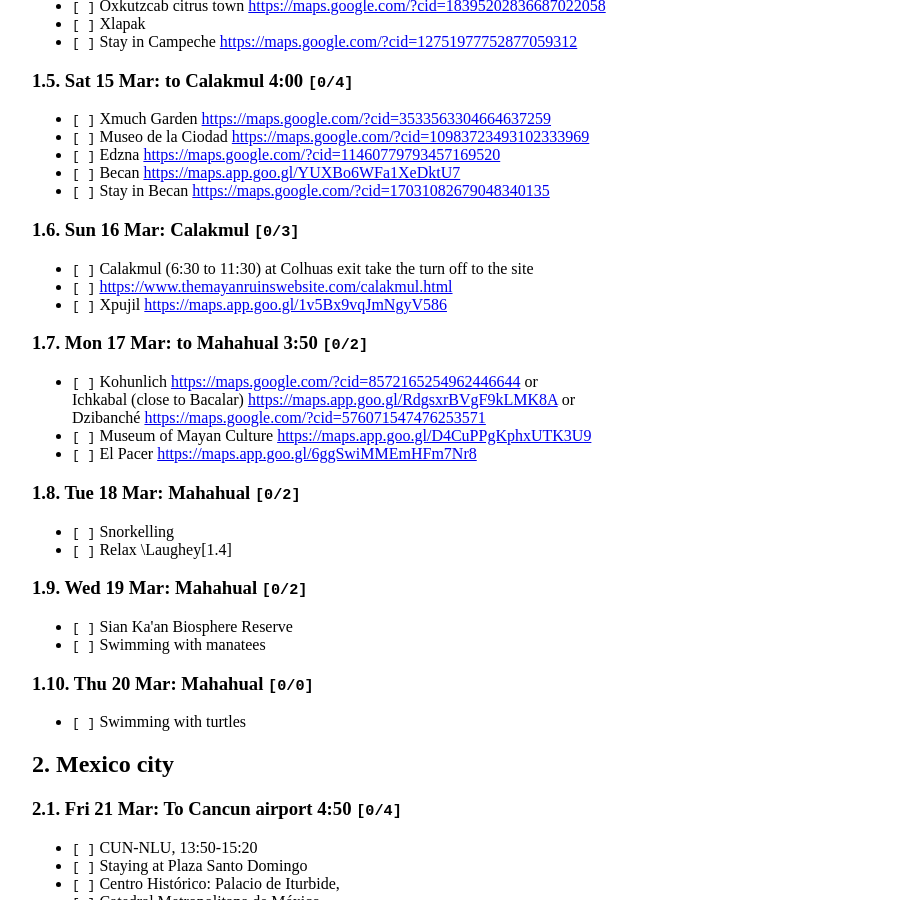
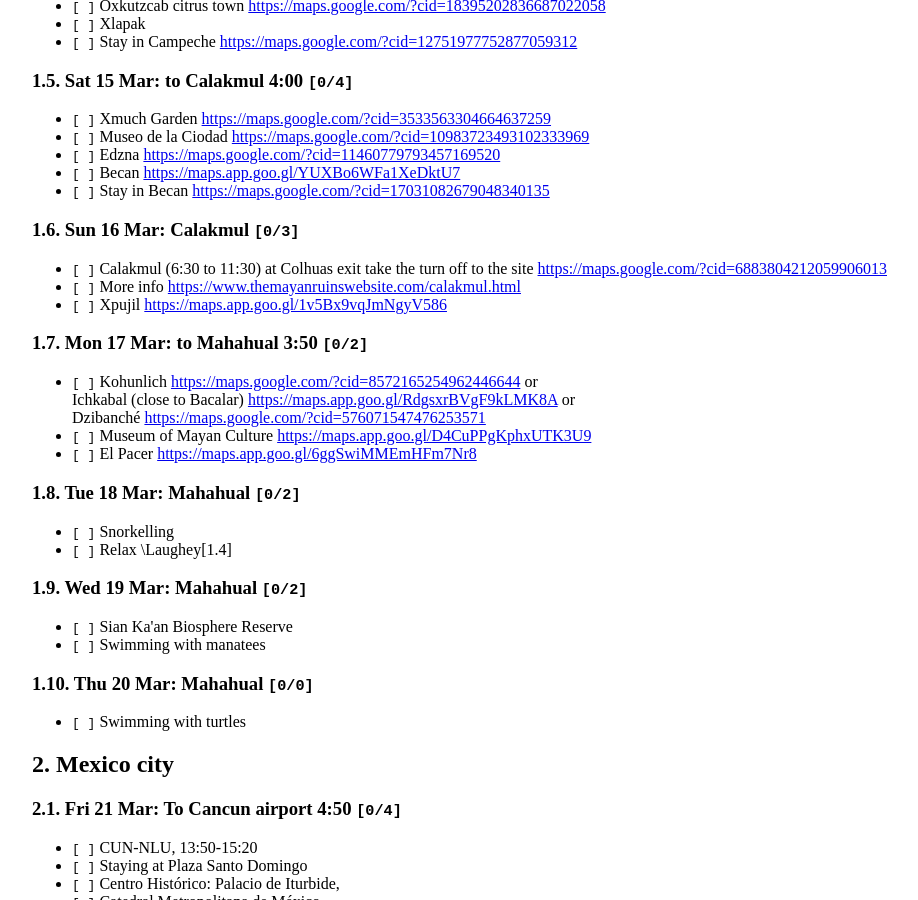
Before and after one commit to ssharoff/ssharoff.github.io, a Jekyll site: the page travel/mexico-plans.html, which Jekyll copies as it is, in a window 1280 px wide and 900 px high, scrolled down 703 px. Shown: the whole window, without its empty margins (128-1046 px from the left). Built offline with Jekyll 4.4.1, drawn with Linux system fonts in a browser that asks for light colours; some of the changed text lies outside the part shown.

Commit message:
calakmul

```diff
--- a/publications/list.org
+++ b/publications/list.org
@@ -2,6 +2,7 @@
    + [[./2025-coling-ood.pdf]]
    + [[./2025-coling-author.pdf]]
    + [[./2024-eamt.pdf]]
+   + [[https://www.ncbi.nlm.nih.gov/pmc/articles/PMC10902135]]
    + [[./2024-coling.pdf]]
    + [[./2024-ai-health.pdf]]
    + [[./2024-SociolinguisticVariation.pdf]]
--- a/travel/mexico-plans.html
+++ b/travel/mexico-plans.html
@@ -3,7 +3,7 @@
 "http://www.w3.org/TR/xhtml1/DTD/xhtml1-strict.dtd">
 <html xmlns="http://www.w3.org/1999/xhtml" lang="en" xml:lang="en">
 <head>
-<!-- 2025-02-02 Sun 14:43 -->
+<!-- 2025-02-05 Wed 19:57 -->
 <meta http-equiv="Content-Type" content="text/html;charset=utf-8" />
 <meta name="viewport" content="width=device-width, initial-scale=1" />
 <title>&lrm;</title>
@@ -228,12 +228,12 @@
 <body>
 <div id="content" class="content">
 
-<div id="outline-container-orge406466" class="outline-2">
-<h2 id="orge406466"><span class="section-number-2">1.</span> Yucatan</h2>
+<div id="outline-container-org534ce88" class="outline-2">
+<h2 id="org534ce88"><span class="section-number-2">1.</span> Yucatan</h2>
 <div class="outline-text-2" id="text-1">
 </div>
-<div id="outline-container-orgf84e1a5" class="outline-3">
-<h3 id="orgf84e1a5"><span class="section-number-3">1.1.</span> Tue 11 Mar: Arrival to Cancun <code>[0/3]</code></h3>
+<div id="outline-container-org50c0058" class="outline-3">
+<h3 id="org50c0058"><span class="section-number-3">1.1.</span> Tue 11 Mar: Arrival to Cancun <code>[0/3]</code></h3>
 <div class="outline-text-3" id="text-1-1">
 <ul class="org-ul">
 <li class="off"><code>[&#xa0;]</code> Landing 16:55;</li>
@@ -243,8 +243,8 @@
 </div>
 </div>
 
-<div id="outline-container-org6d56cc3" class="outline-3">
-<h3 id="org6d56cc3"><span class="section-number-3">1.2.</span> Wed 12 Mar: to Valladolid 2:20 <code>[1/5]</code></h3>
+<div id="outline-container-org552f3ff" class="outline-3">
+<h3 id="org552f3ff"><span class="section-number-3">1.2.</span> Wed 12 Mar: to Valladolid 2:20 <code>[1/5]</code></h3>
 <div class="outline-text-3" id="text-1-2">
 <ul class="org-ul">
 <li class="off"><code>[&#xa0;]</code> Coba^? <a href="https://maps.google.com/?cid=14302297260168381406">https://maps.google.com/?cid=14302297260168381406</a> or<br />
@@ -259,8 +259,8 @@
 </div>
 </div>
 
-<div id="outline-container-orgb394aac" class="outline-3">
-<h3 id="orgb394aac"><span class="section-number-3">1.3.</span> Thu 13 Mar: to Uxmal 2:40 <code>[1/6]</code></h3>
+<div id="outline-container-org89a3d9a" class="outline-3">
+<h3 id="org89a3d9a"><span class="section-number-3">1.3.</span> Thu 13 Mar: to Uxmal 2:40 <code>[1/6]</code></h3>
 <div class="outline-text-3" id="text-1-3">
 <ul class="org-ul">
 <li class="off"><code>[&#xa0;]</code> Chichen Itza <a href="https://maps.google.com/?cid=8943762525109439898">https://maps.google.com/?cid=8943762525109439898</a></li>
@@ -274,8 +274,8 @@
 </div>
 </div>
 
-<div id="outline-container-org8732ab4" class="outline-3">
-<h3 id="org8732ab4"><span class="section-number-3">1.4.</span> Fri 14 Mar: to Campeche 2:20  <code>[1/6]</code></h3>
+<div id="outline-container-org4fadaf3" class="outline-3">
+<h3 id="org4fadaf3"><span class="section-number-3">1.4.</span> Fri 14 Mar: to Campeche 2:20  <code>[1/6]</code></h3>
 <div class="outline-text-3" id="text-1-4">
 <ul class="org-ul">
 <li class="off"><code>[&#xa0;]</code> <a href="https://en.wikivoyage.org/wiki/Ruta_Puuc">https://en.wikivoyage.org/wiki/Ruta_Puuc</a></li>
@@ -289,8 +289,8 @@
 </div>
 </div>
 
-<div id="outline-container-org03265d9" class="outline-3">
-<h3 id="org03265d9"><span class="section-number-3">1.5.</span> Sat 15 Mar: to Calakmul 4:00 <code>[0/4]</code></h3>
+<div id="outline-container-org9b81786" class="outline-3">
+<h3 id="org9b81786"><span class="section-number-3">1.5.</span> Sat 15 Mar: to Calakmul 4:00 <code>[0/4]</code></h3>
 <div class="outline-text-3" id="text-1-5">
 <ul class="org-ul">
 <li class="off"><code>[&#xa0;]</code> Xmuch Garden <a href="https://maps.google.com/?cid=3533563304664637259">https://maps.google.com/?cid=3533563304664637259</a></li>
@@ -302,19 +302,19 @@
 </div>
 </div>
 
-<div id="outline-container-org0227f8e" class="outline-3">
-<h3 id="org0227f8e"><span class="section-number-3">1.6.</span> Sun 16 Mar:  Calakmul <code>[0/3]</code></h3>
+<div id="outline-container-orge3a5226" class="outline-3">
+<h3 id="orge3a5226"><span class="section-number-3">1.6.</span> Sun 16 Mar:  Calakmul <code>[0/3]</code></h3>
 <div class="outline-text-3" id="text-1-6">
 <ul class="org-ul">
-<li class="off"><code>[&#xa0;]</code> Calakmul (6:30 to 11:30) at Colhuas exit take the turn off to the site</li>
-<li class="off"><code>[&#xa0;]</code> <a href="https://www.themayanruinswebsite.com/calakmul.html">https://www.themayanruinswebsite.com/calakmul.html</a></li>
+<li class="off"><code>[&#xa0;]</code> Calakmul (6:30 to 11:30) at Colhuas exit take the turn off to the site <a href="https://maps.google.com/?cid=6883804212059906013">https://maps.google.com/?cid=6883804212059906013</a></li>
+<li class="off"><code>[&#xa0;]</code> More info <a href="https://www.themayanruinswebsite.com/calakmul.html">https://www.themayanruinswebsite.com/calakmul.html</a></li>
 <li class="off"><code>[&#xa0;]</code> Xpujil <a href="https://maps.app.goo.gl/1v5Bx9vqJmNgyV586">https://maps.app.goo.gl/1v5Bx9vqJmNgyV586</a></li>
 </ul>
 </div>
 </div>
 
-<div id="outline-container-org092c2ed" class="outline-3">
-<h3 id="org092c2ed"><span class="section-number-3">1.7.</span> Mon 17 Mar: to Mahahual 3:50 <code>[0/2]</code></h3>
+<div id="outline-container-orgf04d1ac" class="outline-3">
+<h3 id="orgf04d1ac"><span class="section-number-3">1.7.</span> Mon 17 Mar: to Mahahual 3:50 <code>[0/2]</code></h3>
 <div class="outline-text-3" id="text-1-7">
 <ul class="org-ul">
 <li class="off"><code>[&#xa0;]</code> Kohunlich <a href="https://maps.google.com/?cid=8572165254962446644">https://maps.google.com/?cid=8572165254962446644</a> or <br />
@@ -326,8 +326,8 @@
 </div>
 </div>
 
-<div id="outline-container-orgfe71ad1" class="outline-3">
-<h3 id="orgfe71ad1"><span class="section-number-3">1.8.</span> Tue 18 Mar: Mahahual <code>[0/2]</code></h3>
+<div id="outline-container-orgea087d8" class="outline-3">
+<h3 id="orgea087d8"><span class="section-number-3">1.8.</span> Tue 18 Mar: Mahahual <code>[0/2]</code></h3>
 <div class="outline-text-3" id="text-1-8">
 <ul class="org-ul">
 <li class="off"><code>[&#xa0;]</code> Snorkelling</li>
@@ -336,8 +336,8 @@
 </div>
 </div>
 
-<div id="outline-container-org950041c" class="outline-3">
-<h3 id="org950041c"><span class="section-number-3">1.9.</span> Wed 19 Mar: Mahahual <code>[0/2]</code></h3>
+<div id="outline-container-org244b3f3" class="outline-3">
+<h3 id="org244b3f3"><span class="section-number-3">1.9.</span> Wed 19 Mar: Mahahual <code>[0/2]</code></h3>
 <div class="outline-text-3" id="text-1-9">
 <ul class="org-ul">
 <li class="off"><code>[&#xa0;]</code> Sian Ka'an Biosphere Reserve</li>
@@ -346,8 +346,8 @@
 </div>
 </div>
 
-<div id="outline-container-orgd00835a" class="outline-3">
-<h3 id="orgd00835a"><span class="section-number-3">1.10.</span> Thu 20 Mar: Mahahual <code>[0/0]</code></h3>
+<div id="outline-container-orgf813aa3" class="outline-3">
+<h3 id="orgf813aa3"><span class="section-number-3">1.10.</span> Thu 20 Mar: Mahahual <code>[0/0]</code></h3>
 <div class="outline-text-3" id="text-1-10">
 <ul class="org-ul">
 <li class="off"><code>[&#xa0;]</code> Swimming with turtles</li>
@@ -356,12 +356,12 @@
 </div>
 </div>
 
-<div id="outline-container-orgcd0eb5f" class="outline-2">
-<h2 id="orgcd0eb5f"><span class="section-number-2">2.</span> Mexico city</h2>
+<div id="outline-container-org3d5205e" class="outline-2">
+<h2 id="org3d5205e"><span class="section-number-2">2.</span> Mexico city</h2>
 <div class="outline-text-2" id="text-2">
 </div>
-<div id="outline-container-org0ba9413" class="outline-3">
-<h3 id="org0ba9413"><span class="section-number-3">2.1.</span> Fri 21 Mar: To Cancun airport 4:50 <code>[0/4]</code></h3>
+<div id="outline-container-org7496700" class="outline-3">
+<h3 id="org7496700"><span class="section-number-3">2.1.</span> Fri 21 Mar: To Cancun airport 4:50 <code>[0/4]</code></h3>
 <div class="outline-text-3" id="text-2-1">
 <ul class="org-ul">
 <li class="off"><code>[&#xa0;]</code> CUN-NLU, 13:50-15:20</li>
@@ -373,8 +373,8 @@
 </div>
 </div>
 
-<div id="outline-container-org549756e" class="outline-3">
-<h3 id="org549756e"><span class="section-number-3">2.2.</span> Sat 22 Mar: Chapultepec, Roma <code>[0/3]</code></h3>
+<div id="outline-container-org4c3ca00" class="outline-3">
+<h3 id="org4c3ca00"><span class="section-number-3">2.2.</span> Sat 22 Mar: Chapultepec, Roma <code>[0/3]</code></h3>
 <div class="outline-text-3" id="text-2-2">
 <ul class="org-ul">
 <li class="off"><code>[&#xa0;]</code> Museo de Anthropologia <a href="https://maps.google.com/?cid=9521483601320789284">https://maps.google.com/?cid=9521483601320789284</a></li>
@@ -384,8 +384,8 @@
 </div>
 </div>
 
-<div id="outline-container-org0e1e5bd" class="outline-3">
-<h3 id="org0e1e5bd"><span class="section-number-3">2.3.</span> Sun 23 Mar: Del Carmen <code>[0/3]</code></h3>
+<div id="outline-container-org3014030" class="outline-3">
+<h3 id="org3014030"><span class="section-number-3">2.3.</span> Sun 23 Mar: Del Carmen <code>[0/3]</code></h3>
 <div class="outline-text-3" id="text-2-3">
 <ul class="org-ul">
 <li class="off"><code>[&#xa0;]</code> Frida Kahlo <a href="https://maps.google.com/?cid=7062107075614930081">https://maps.google.com/?cid=7062107075614930081</a></li>
@@ -395,8 +395,8 @@
 </div>
 </div>
 
-<div id="outline-container-org6e3ec2e" class="outline-3">
-<h3 id="org6e3ec2e"><span class="section-number-3">2.4.</span> Mon 24 Mar:  <code>[0/4]</code></h3>
+<div id="outline-container-orgb12308e" class="outline-3">
+<h3 id="orgb12308e"><span class="section-number-3">2.4.</span> Mon 24 Mar:  <code>[0/4]</code></h3>
 <div class="outline-text-3" id="text-2-4">
 <ul class="org-ul">
 <li class="off"><code>[&#xa0;]</code> Zona Arquelógica Tlatelolco (Tlatelolco Archaeological Site) (entrance is on Lázaro Cárdenas) <a href="https://maps.google.com/?cid=1701952053221864427">https://maps.google.com/?cid=1701952053221864427</a></li>
@@ -408,8 +408,8 @@
 </div>
 </div>
 
-<div id="outline-container-org07e00e8" class="outline-3">
-<h3 id="org07e00e8"><span class="section-number-3">2.5.</span> Tue 25 Mar: <code>[0/3]</code></h3>
+<div id="outline-container-orga79ab7d" class="outline-3">
+<h3 id="orga79ab7d"><span class="section-number-3">2.5.</span> Tue 25 Mar: <code>[0/3]</code></h3>
 <div class="outline-text-3" id="text-2-5">
 <ul class="org-ul">
 <li class="off"><code>[&#xa0;]</code> ^? Museo Soumaya <a href="https://maps.google.com/?cid=10624803107852467379">https://maps.google.com/?cid=10624803107852467379</a></li>
@@ -419,7 +419,7 @@
 </div>
 
 <ol class="org-ol">
-<li><a id="org7e87be0"></a>Possible day away<br />
+<li><a id="orge99804c"></a>Possible day away<br />
 <div class="outline-text-4" id="text-2-5-1">
 <ul class="org-ul">
 <li class="off"><code>[&#xa0;]</code> Puebla: Cacaxtla or Cholula</li>
@@ -431,8 +431,8 @@
 </ol>
 </div>
 
-<div id="outline-container-org3e3abfd" class="outline-3">
-<h3 id="org3e3abfd"><span class="section-number-3">2.6.</span> Wed 26 Mar: Flight to Cancun <code>[0/3]</code></h3>
+<div id="outline-container-org2653aee" class="outline-3">
+<h3 id="org2653aee"><span class="section-number-3">2.6.</span> Wed 26 Mar: Flight to Cancun <code>[0/3]</code></h3>
 <div class="outline-text-3" id="text-2-6">
 <ul class="org-ul">
 <li class="off"><code>[&#xa0;]</code> MEX-CUN, 09:55-13:30</li>
@@ -443,12 +443,12 @@
 </div>
 </div>
 
-<div id="outline-container-org65e2900" class="outline-2">
-<h2 id="org65e2900"><span class="section-number-2">3.</span> Food</h2>
+<div id="outline-container-orge4c823b" class="outline-2">
+<h2 id="orge4c823b"><span class="section-number-2">3.</span> Food</h2>
 <div class="outline-text-2" id="text-3">
 </div>
-<div id="outline-container-orgd3481e0" class="outline-3">
-<h3 id="orgd3481e0"><span class="section-number-3">3.1.</span> Mexican food <code>[0/9]</code></h3>
+<div id="outline-container-org3ecfc82" class="outline-3">
+<h3 id="org3ecfc82"><span class="section-number-3">3.1.</span> Mexican food <code>[0/9]</code></h3>
 <div class="outline-text-3" id="text-3-1">
 <ul class="org-ul">
 <li class="off"><code>[&#xa0;]</code> Carne asada &#x2013; thin-cut marinated beef steak</li>
@@ -467,7 +467,7 @@
 </div>
 </div>
 <div id="postamble" class="status">
-<p class="date">Created: 2025-02-02 Sun 14:43</p>
+<p class="date">Created: 2025-02-05 Wed 19:57</p>
 <p class="validation"><a href="https://validator.w3.org/check?uri=referer">Validate</a></p>
 </div>
 </body>
--- a/travel/mexico-plans.org
+++ b/travel/mexico-plans.org
@@ -50,8 +50,8 @@
  + [ ] Stay in Becan https://maps.google.com/?cid=17031082679048340135
 
 ** Sun 16 Mar:  Calakmul [0/3]
- + [ ] Calakmul (6:30 to 11:30) at Colhuas exit take the turn off to the site
- + [ ] https://www.themayanruinswebsite.com/calakmul.html
+ + [ ] Calakmul (6:30 to 11:30) at Colhuas exit take the turn off to the site https://maps.google.com/?cid=6883804212059906013
+ + [ ] More info https://www.themayanruinswebsite.com/calakmul.html
  + [ ] Xpujil https://maps.app.goo.gl/1v5Bx9vqJmNgyV586
 
 ** Mon 17 Mar: to Mahahual 3:50 [0/2]
```
Also changed, not shown: publications/index.md (+133 -132 lines), 1 other file.
